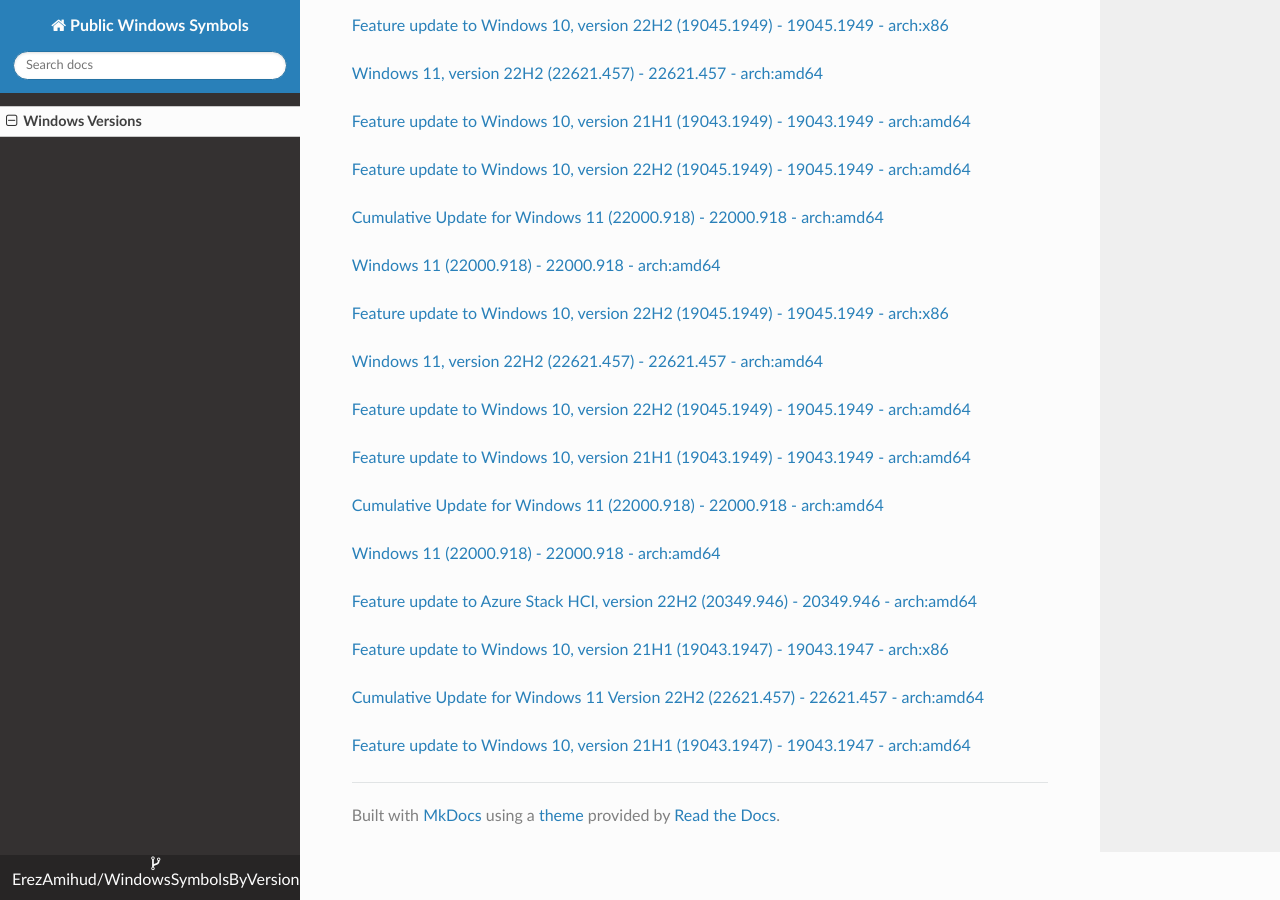
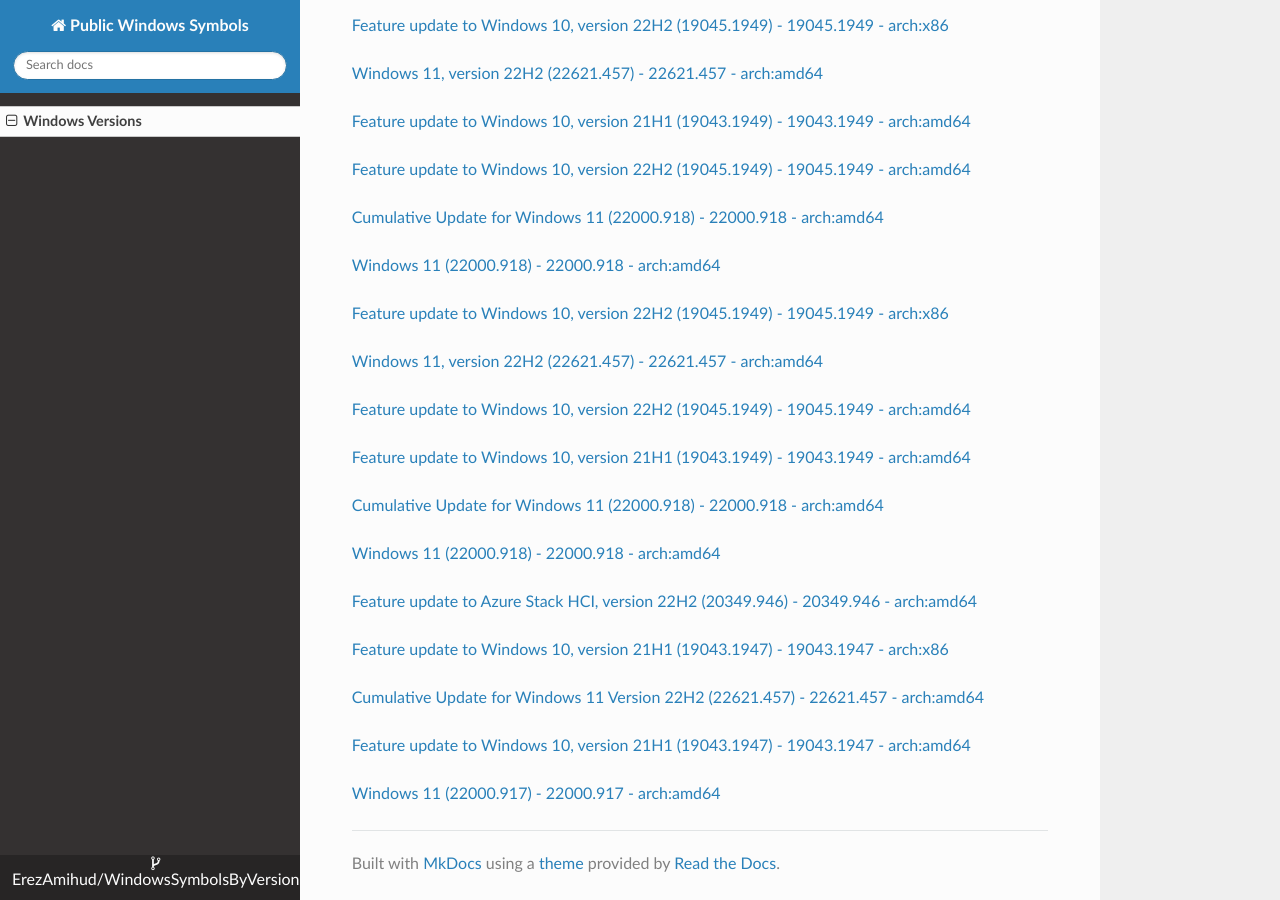
Before and after one commit to ErezAmihud/WindowsSymbolsByVersion, an MkDocs documentation site: the page built from docs/index.md, in a window 1280 px wide and 900 px high, scrolled down 54245 px. Built offline with MkDocs 1.6.1, drawn with Linux system fonts in a browser that asks for light colours; nearby versions of some CDN libraries.

Commit message:
Automated commit, add manifest for d978e1db-569a-40f1-855f-8df15fbbcf4b

```diff
--- a/docs/index.md
+++ b/docs/index.md
@@ -3211,3 +3211,6 @@
 
 
 [Feature update to Windows 10, version 21H1 (19043.1947) - 19043.1947 - arch:amd64](https://github.com/ErezAmihud/WindowsSymbolsByVersion/blob/main/manifests/124d8ac1-6270-450e-beb2-77db7a30a342.manifest)
+
+
+[Windows 11 (22000.917) - 22000.917 - arch:amd64](https://github.com/ErezAmihud/WindowsSymbolsByVersion/blob/main/manifests/d978e1db-569a-40f1-855f-8df15fbbcf4b.manifest)
```
Also changed, not shown: process_builds.json (+1 -1 lines), 1 other file.
